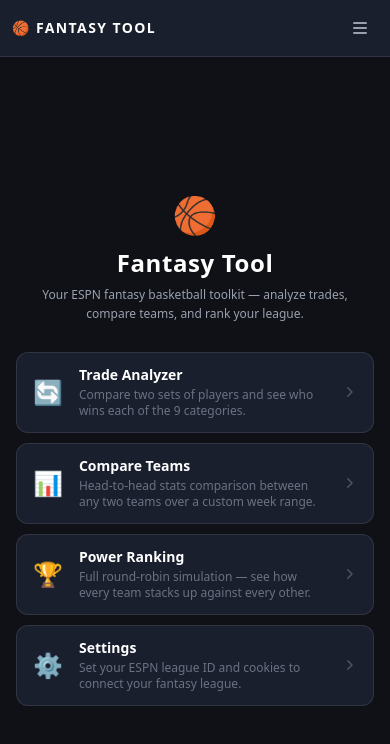
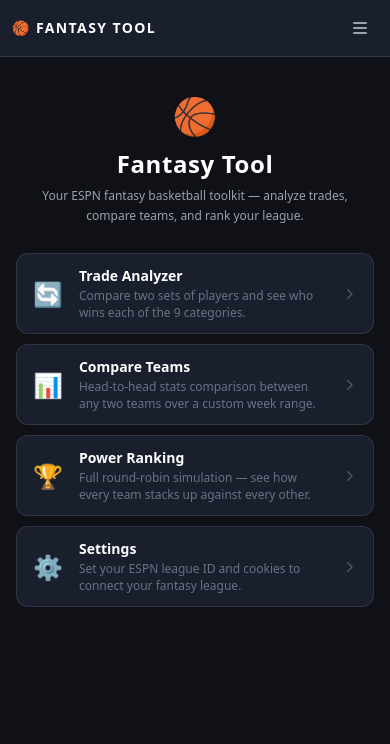
Before and after one commit to omriab1/fantasy-tool, a Next.js app: page / in a window 390 px wide. Shown: the top 744 px of the page. Built offline with nearby package versions, Linux system fonts and the light colour scheme.

Commit message:
Fix home page gap on mobile: justify-start on mobile, centered on desktop

```diff
--- a/app/page.tsx
+++ b/app/page.tsx
@@ -29,7 +29,7 @@
 
 export default function HomePage() {
   return (
-    <div className="h-[calc(100vh-3.5rem)] flex flex-col items-center justify-center px-4">
+    <div className="h-[calc(100vh-3.5rem)] flex flex-col items-center justify-start pt-10 sm:justify-center sm:pt-0 px-4">
       {/* Logo + tagline */}
       <div className="text-center mb-7">
         <div className="text-4xl mb-3">🏀</div>
```
